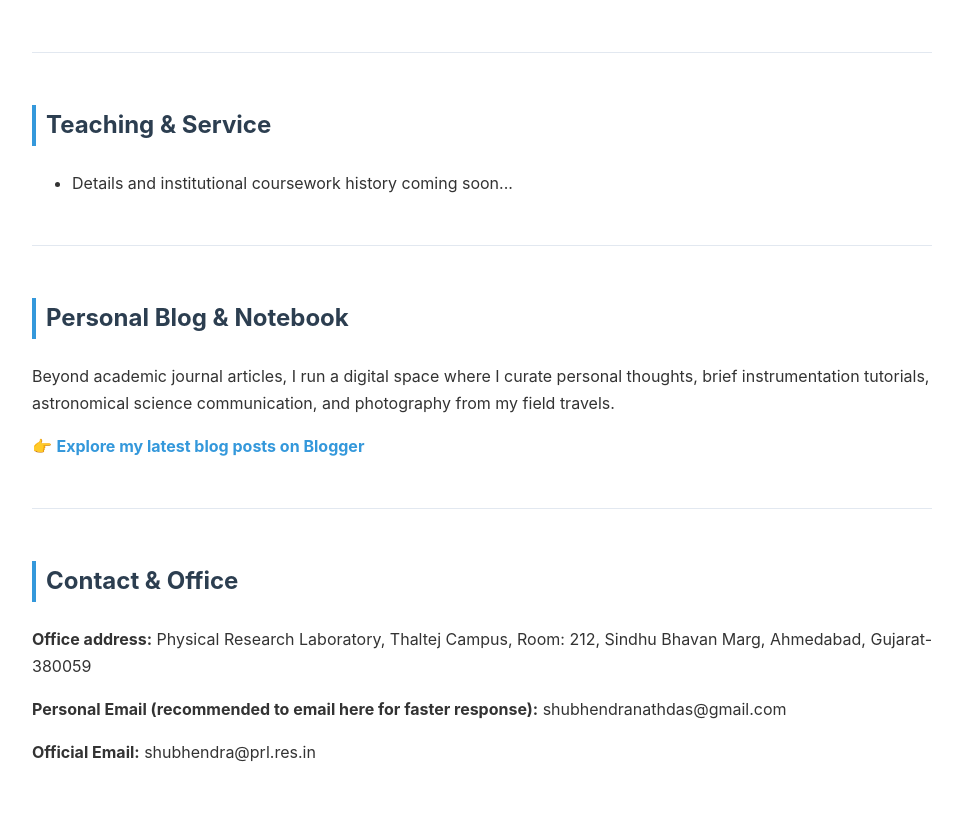
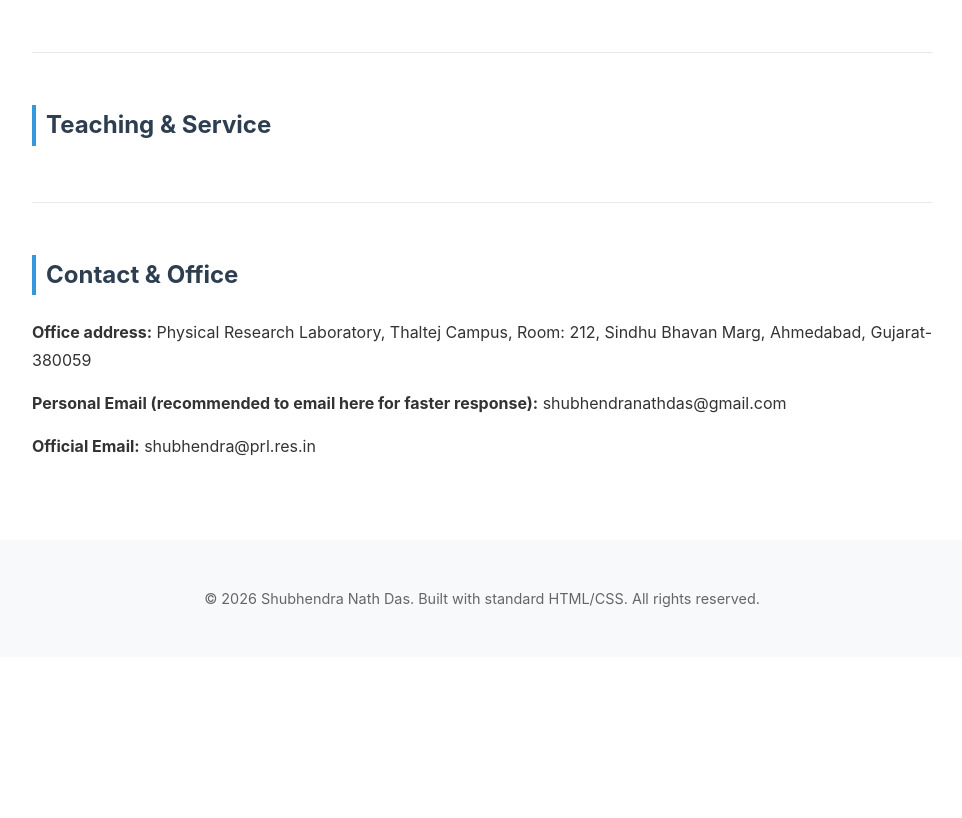
Before and after one commit to Der-Kaiser-05/shubhendra.github.io, a plain HTML site: page index.html in a window 1280 px wide. Shown: the part 1932-2750 px from the top of the page, without its empty margins (158-1120 px from the left). After the commit the page ends 2589 px from the top, so only its background shows below. Drawn offline with Linux system fonts and the light colour scheme; some icons are missing.

Commit message:
Add files via upload

```diff
--- a/index.html
+++ b/index.html
@@ -190,7 +190,6 @@
                 <a href="https://orcid.org/my-orcid?orcid=0009-0006-9996-1814" target="_blank" title="ORCID"><i class="ai ai-orcid"></i></a>
                 <a href="https://github.com/YOUR_USERNAME" target="_blank" title="GitHub"><i class="fab fa-github"></i></a>
                 <a href="https://www.researchgate.net/profile/Shubhendra-Das/research" target="_blank" title="ResearchGate"><i class="ai ai-researchgate"></i></a>
-                <a href="https://www.blogger.com/blog/posts/4025639165454589246" target="_blank" title="Personal Blog"><i class="fas fa-pen-nib"></i></a>
                 <a href="mailto:shubhendranathdas@gmail.com" title="Email"><i class="fas fa-envelope"></i></a>
             </div>
         </div>
@@ -200,7 +199,6 @@
         <a href="#about">About</a>
         <a href="#research">Research & Publications</a>
         <a href="#teaching">Teaching</a>
-        <a href="https://www.blogger.com/blog/posts/4025639165454589246" target="_blank"><i class="fas fa-blog"></i> Blog</a>
         <a href="#contact">Contact</a>
     </nav>
 
@@ -267,14 +265,7 @@
         <section id="teaching">
             <h2>Teaching & Service</h2>
             <ul>
-                <li>Details and institutional coursework history coming soon...</li>
-            </ul>
-        </section>
 
-        <section id="blog">
-            <h2>Personal Blog & Notebook</h2>
-            <p>Beyond academic journal articles, I run a digital space where I curate personal thoughts, brief instrumentation tutorials, astronomical science communication, and photography from my field travels.</p>
-            <p>👉 <strong><a href="https://www.blogger.com/blog/posts/4025639165454589246" target="_blank" style="color: var(--accent-color); text-decoration: none;">Explore my latest blog posts on Blogger</a></strong></p>
         </section>
 
         <section id="contact">
```
